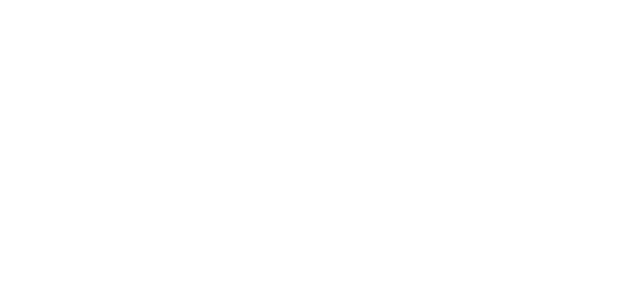
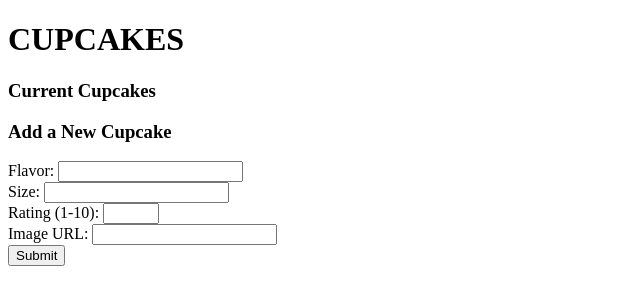
Before and after one commit to iam8/24.3-REST-JSON, a Flask app: page / in a window 1280 px wide. Before the commit the part shown is empty. Shown: the top 305 px of the page, without its empty margins (0-640 px from the left). Run offline with Flask 3, Linux system fonts and the light colour scheme.

Commit message:
Create list placeholder for cupcakes; create basic form for adding new cupcake

```diff
--- a/templates/home.jinja2
+++ b/templates/home.jinja2
@@ -15,5 +15,50 @@
 
 <body>
 
+<h1>CUPCAKES</h1>
+
+{# List for displaying cupcakes #}
+<section>
+    <h3>Current Cupcakes</h3>
+
+    <ul id="all-cupcakes">
+
+    </ul>
+
+</section>
+
+{# Form for adding a new cupcake #}
+<section>
+    <h3>Add a New Cupcake</h3>
+
+    <form id="add-form" action="/api/cupcakes" method="POST">
+
+        <div>
+            <label for="flavor">Flavor:</label>
+            <input id="flavor" type="text" name="flavor" required>
+        </div>
+
+        <div>
+            <label for="size">Size:</label>
+            <input id="size" type="text" name="size" required>
+        </div>
+
+        <div>
+            <label for="rating">Rating (1-10):</label>
+            <input id="rating" type="number" min="1" max="10" name="rating" required>
+        </div>
+
+        <div>
+            <label for="image">Image URL:</label>
+            <input id="image" type="text" name="image" required>
+        </div>
+
+        <div>
+            <button type="submit">Submit</button>
+        </div>
+
+    </form>
+</section>
+
 </body>
 </html>
```
